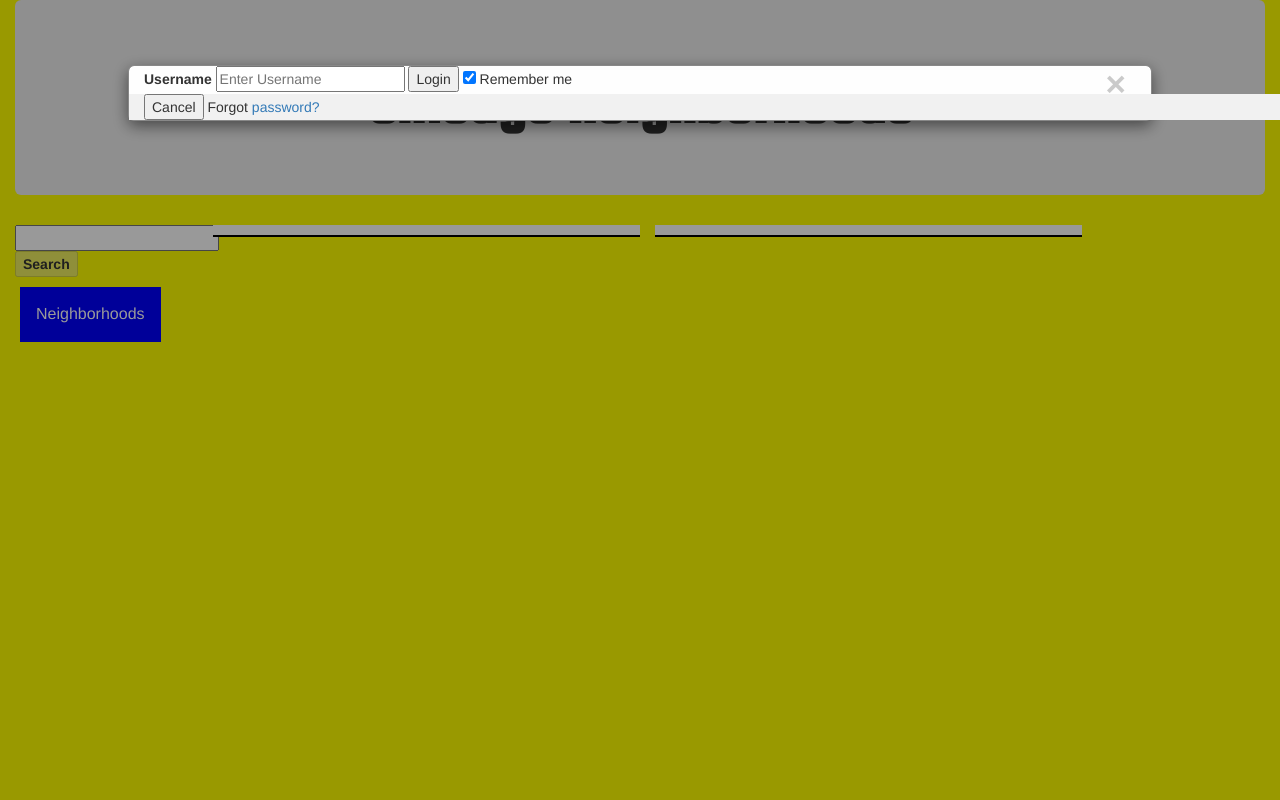
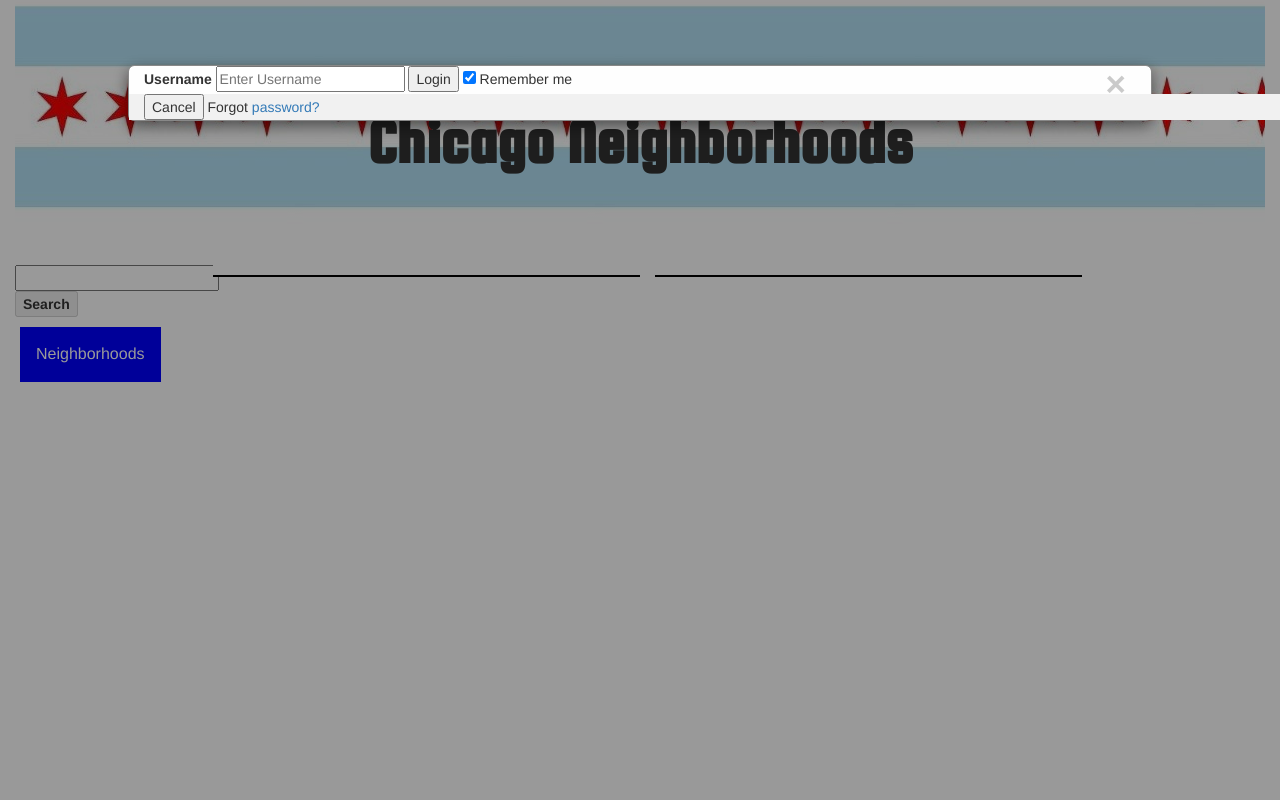
Before and after one commit to johngorm/fallacious-paste, a PHP site: page / in a window 1280 px wide. Run offline with PHP 8.4, Linux system fonts and the light colour scheme; some libraries are stand-ins or nearby versions.

Commit message:
updated css

```diff
--- a/assets/css/style.css
+++ b/assets/css/style.css
@@ -1,10 +1,12 @@
 body {
-    background-color: yellow;
+    /*background-color: yellow;
+*/
 }
 
 
 .jumbotron {
     font-family: 'Squada One', cursive;
+    background-image: url("flag.jpg");
 }
 
 .dropbtn {
--- a/index.html
+++ b/index.html
@@ -144,6 +144,8 @@
     <div class="row">
       <div class="col-xs-12">
         <div class="jumbotron">
+                <br>
+                <br>
                 <h1 class="text-center"><strong>Chicago Neighborhoods</strong></h1>
               </div>
         </div>
```
Also changed, not shown: assets/css/flag.jpg (added).
